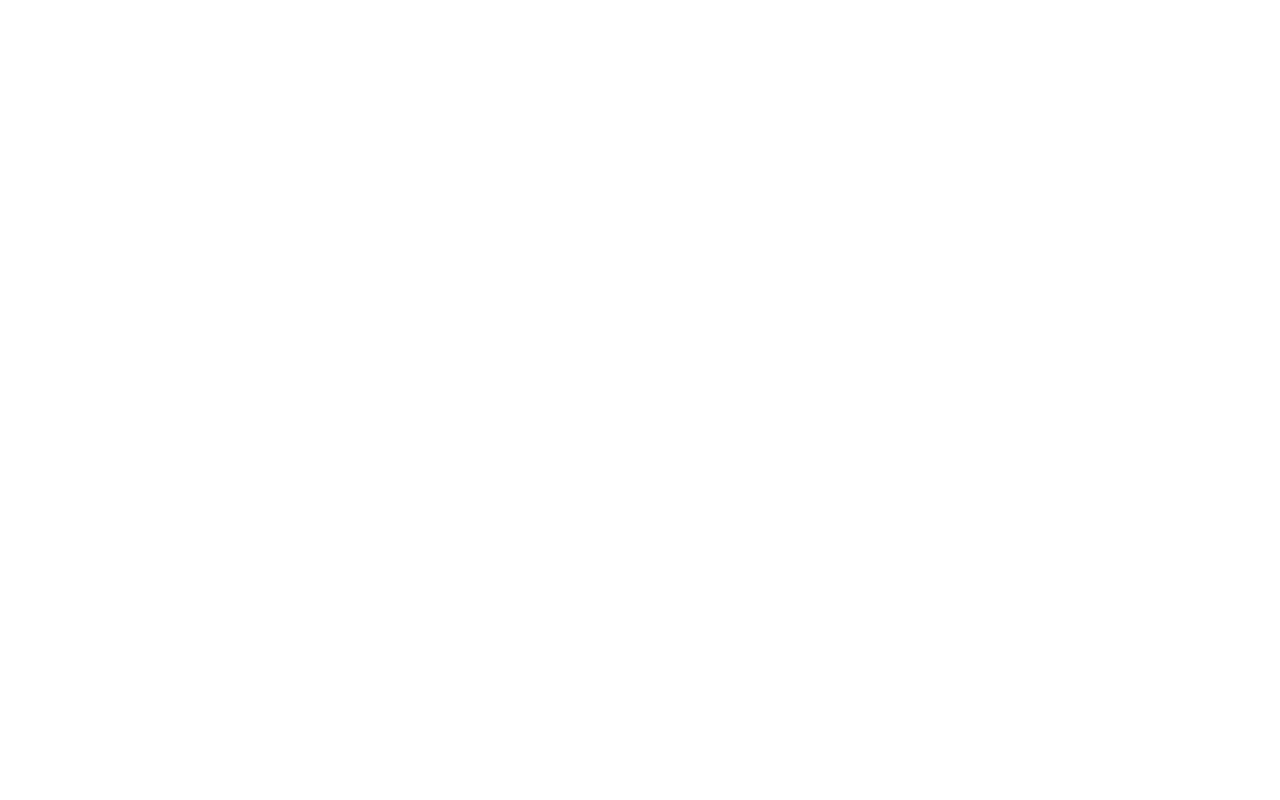
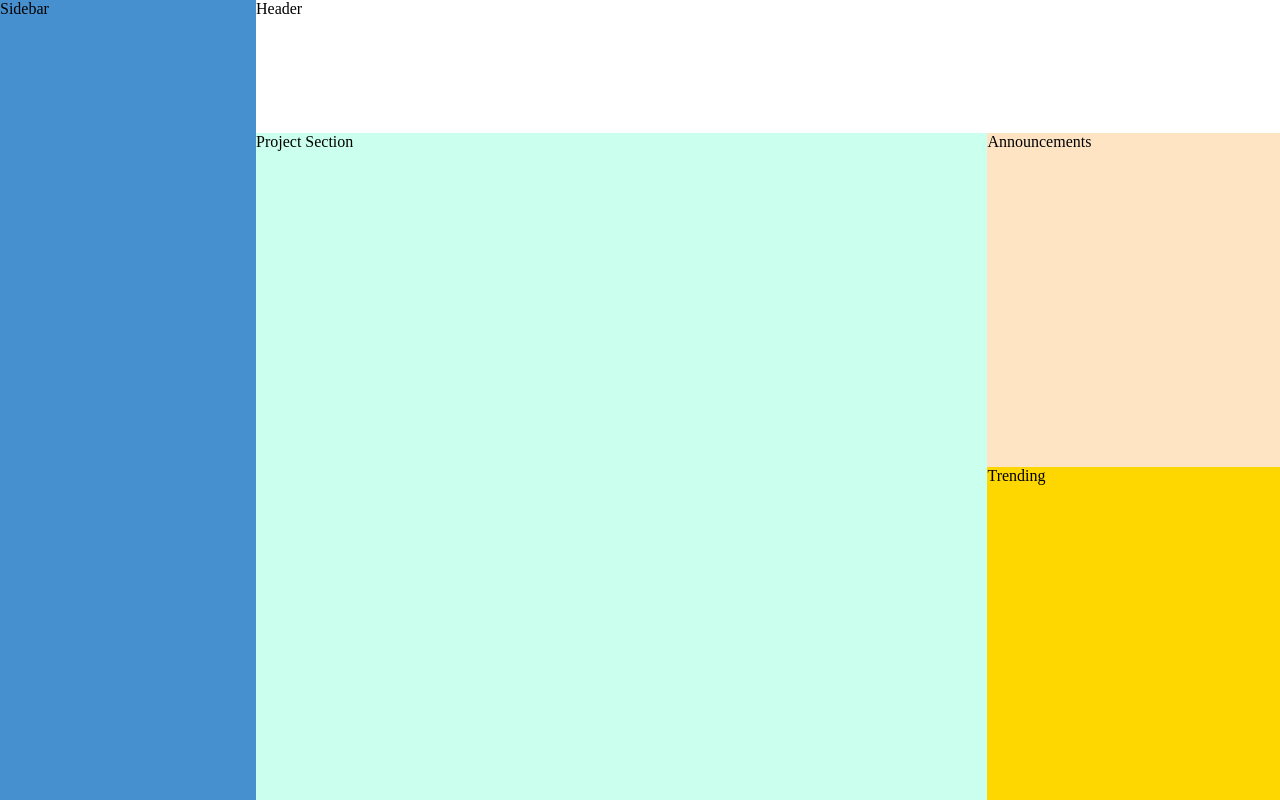
Before and after one commit to songzhang015/project-7-admin-dashboard, a plain HTML site: page index.html in a window 1280 px wide. Drawn offline with Linux system fonts and the light colour scheme.

Commit message:
Initialize project layout itself via CSS (colorcoded, some grid)

```diff
--- a/index.html
+++ b/index.html
@@ -8,25 +8,25 @@
 <body>
     <div class="layout-container">
         <div class="sidebar">
-
+            Sidebar
         </div>
 
         <div class="main-content">
             <div class="header">
-
+                Header
             </div>
 
             <div class="sections">
                 <div class="projects-section">
-
+                    Project Section
                 </div>
 
                 <div class="side-section">
                     <div class="announcements">
-
+                        Announcements
                     </div>
                     <div class="trending">
-
+                        Trending
                     </div>
                 </div>
             </div>
--- a/style.css
+++ b/style.css
@@ -1 +1,65 @@
 /* CSS File for Admin Dashboard Project */
+
+/*
+Grid Layout is as follows (class names):
+layout-container : holds everything, with 2 parts
+    sidebar : holds everything in sidebar
+    main-content : holds everything else, including header and projects + side content
+        header : header for dashboard
+        sections : includes projects (left) and announcements/trending (right)
+            projects-section
+            side-section
+                announcements
+                trending
+*/
+
+* {
+    margin: 0;
+    padding: 0;
+    box-sizing: border-box;
+}
+
+.layout-container {
+    display: grid;
+    grid-template-columns: 1fr 4fr;
+    height: 100vh;
+}
+
+.sidebar {
+    background-color: rgb(70, 144, 208);
+    height: 100%;
+}
+
+.main-content {
+    display: grid;
+    grid-template-rows: 1fr 5fr;
+
+}
+
+.header {
+
+}
+
+.sections {
+    background-color: rgb(227, 232, 239);
+    display: grid;
+    grid-template-columns: 10fr 4fr;
+}
+
+.projects-section {
+    background-color: rgb(203, 255, 238);
+}
+
+.side-section {
+    background-color: rgb(214, 255, 255);
+    display: grid;
+    grid-template-rows: 1fr 1fr;
+}
+
+.announcements {
+    background-color: bisque;
+}
+
+.trending {
+    background-color: gold;
+}
```
